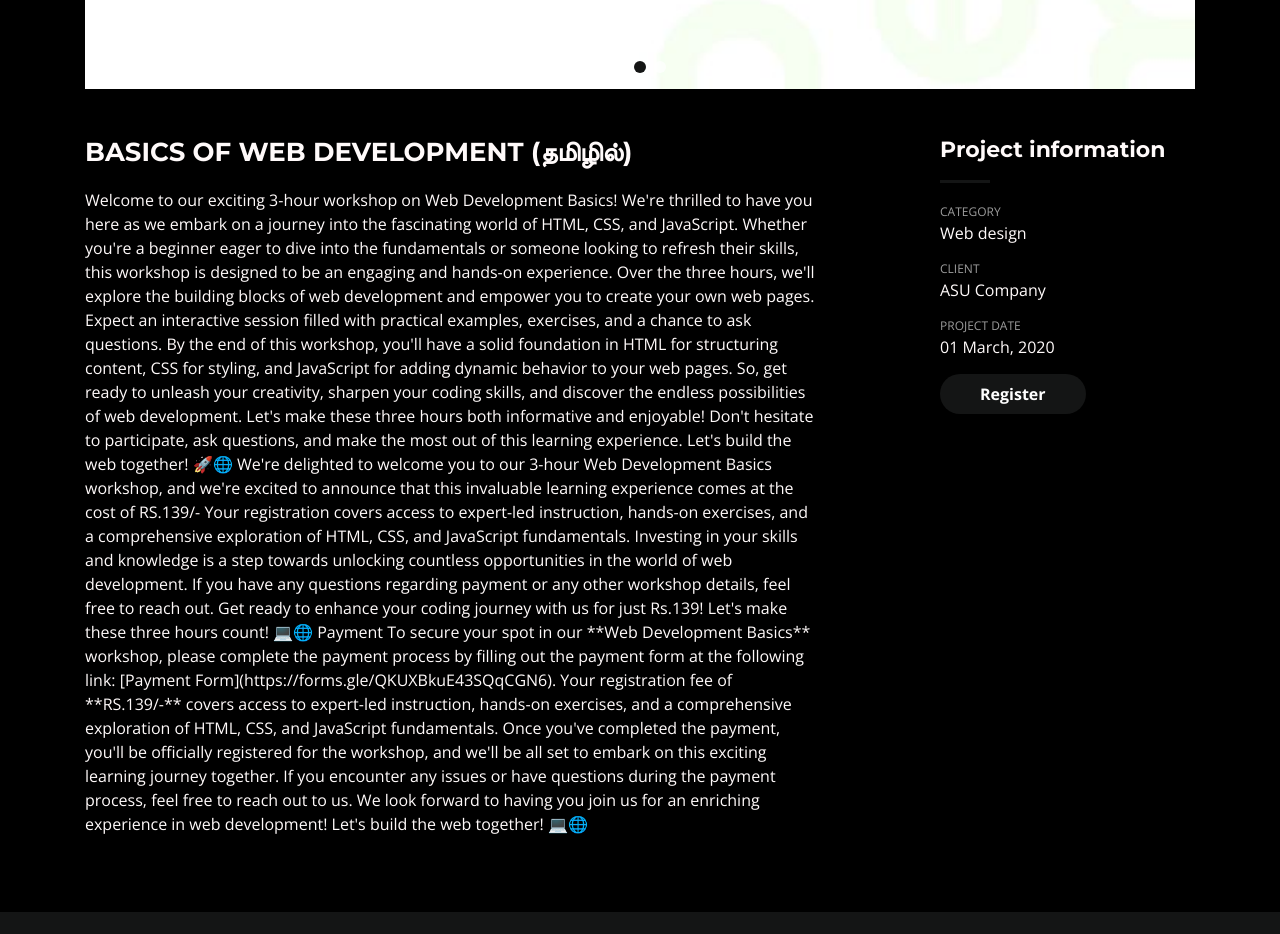
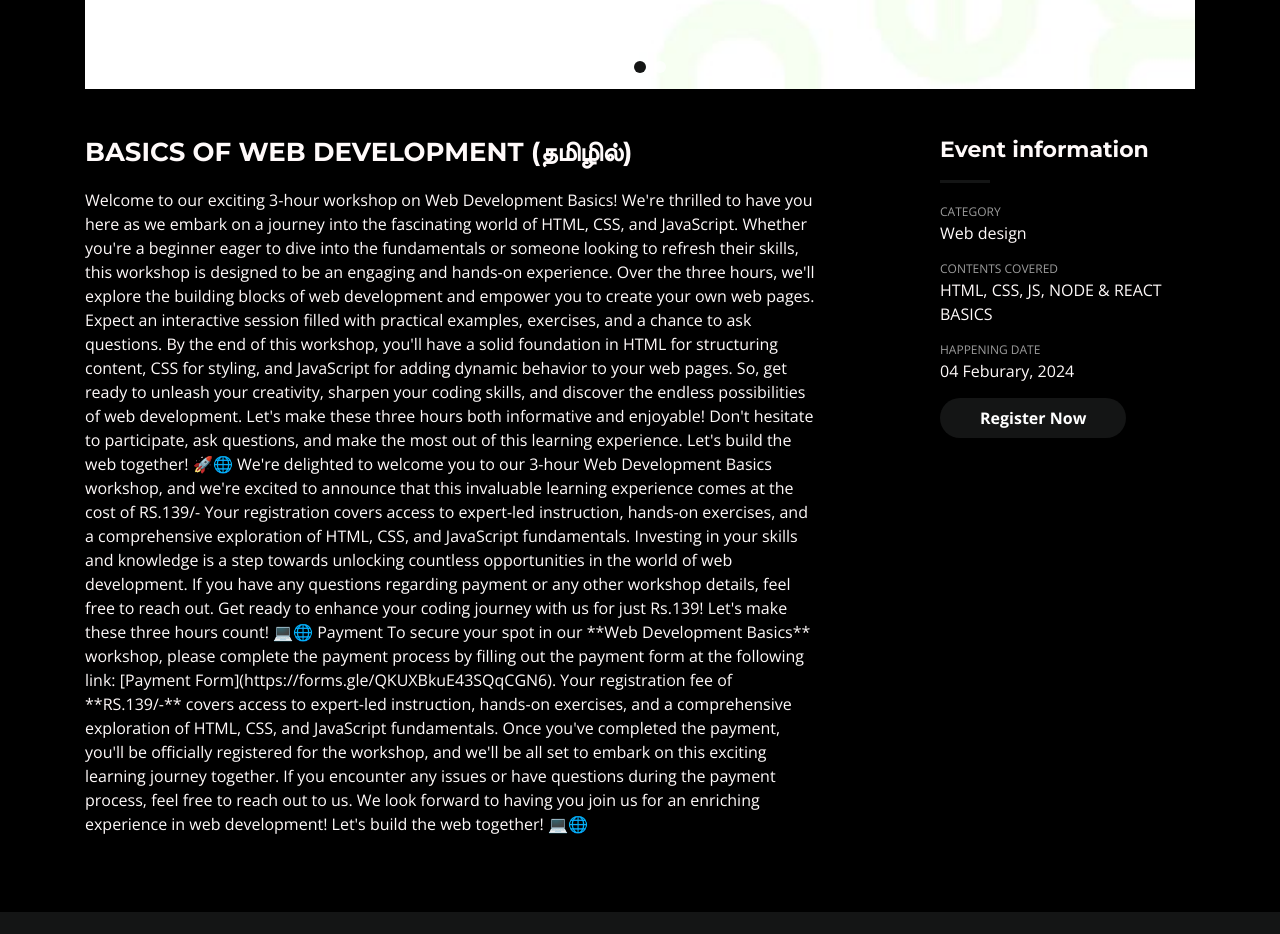
Before and after one commit to blissinfotech/blissinfotech, a plain HTML site: page portfolio-details.html in a window 1280 px wide. Shown: the part 1260-2194 px from the top of the page. Drawn offline with nearby package versions, Linux system fonts and the light colour scheme.

Commit message:
event_page_updated

```diff
--- a/portfolio-details.html
+++ b/portfolio-details.html
@@ -265,18 +265,23 @@
 
             <div class="col-lg-3">
               <div class="portfolio-info">
-                <h3>Project information</h3>
+                <h3>Event information</h3>
                 <ul>
                   <li><strong>Category</strong> <span>Web design</span></li>
-                  <li><strong>Client</strong> <span>ASU Company</span></li>
                   <li>
-                    <strong>Project date</strong> <span>01 March, 2020</span>
+                    <strong>Contents Covered</strong>
+                    <span>HTML, CSS, JS, NODE & REACT BASICS</span>
+                  </li>
+                  <li>
+                    <strong>Happening date</strong>
+                    <span>04 Feburary, 2024</span>
                   </li>
                   <li>
                     <a
+                      target="_blank"
                       href="https://forms.gle/QKUXBkuE43SQqCGN6"
                       class="btn-visit align-self-start"
-                      >Register</a
+                      >Register Now</a
                     >
                   </li>
                 </ul>
```
